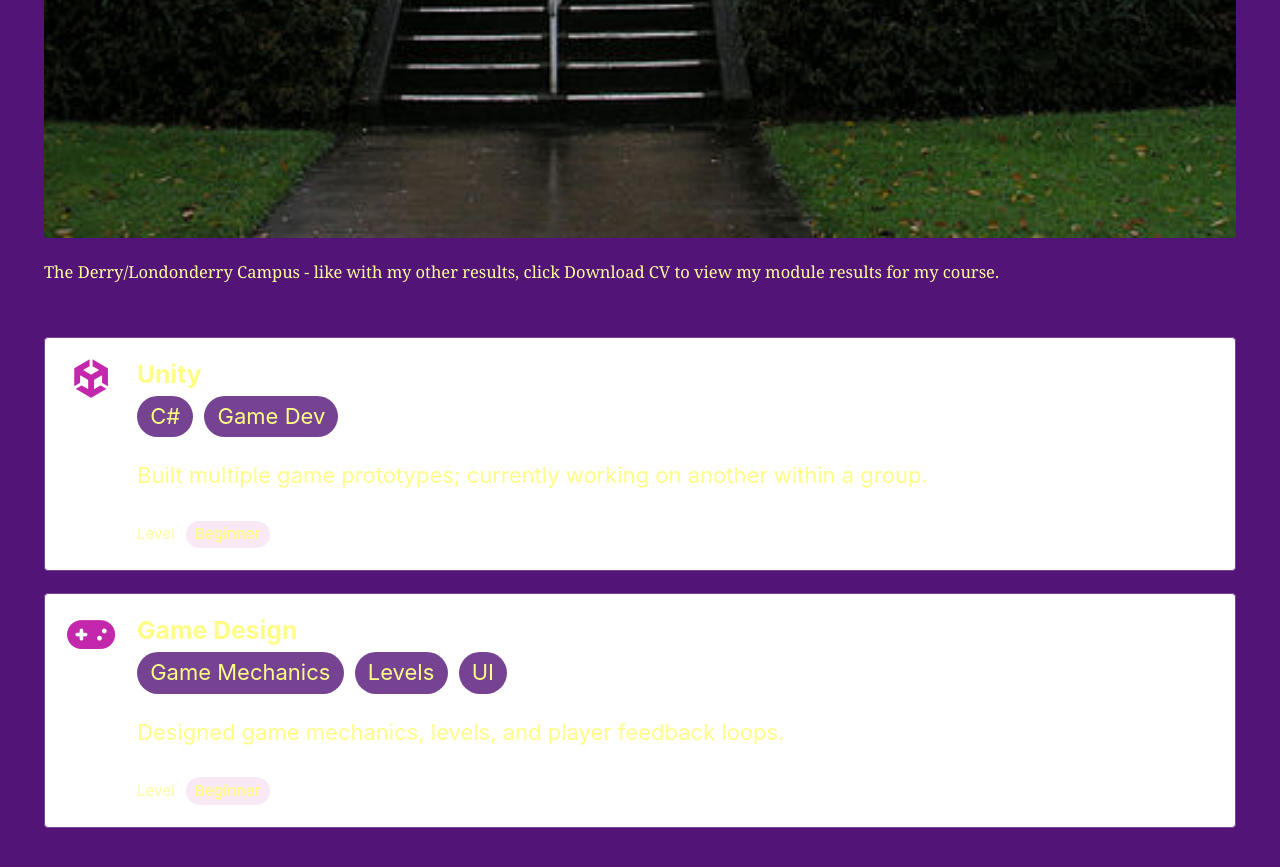
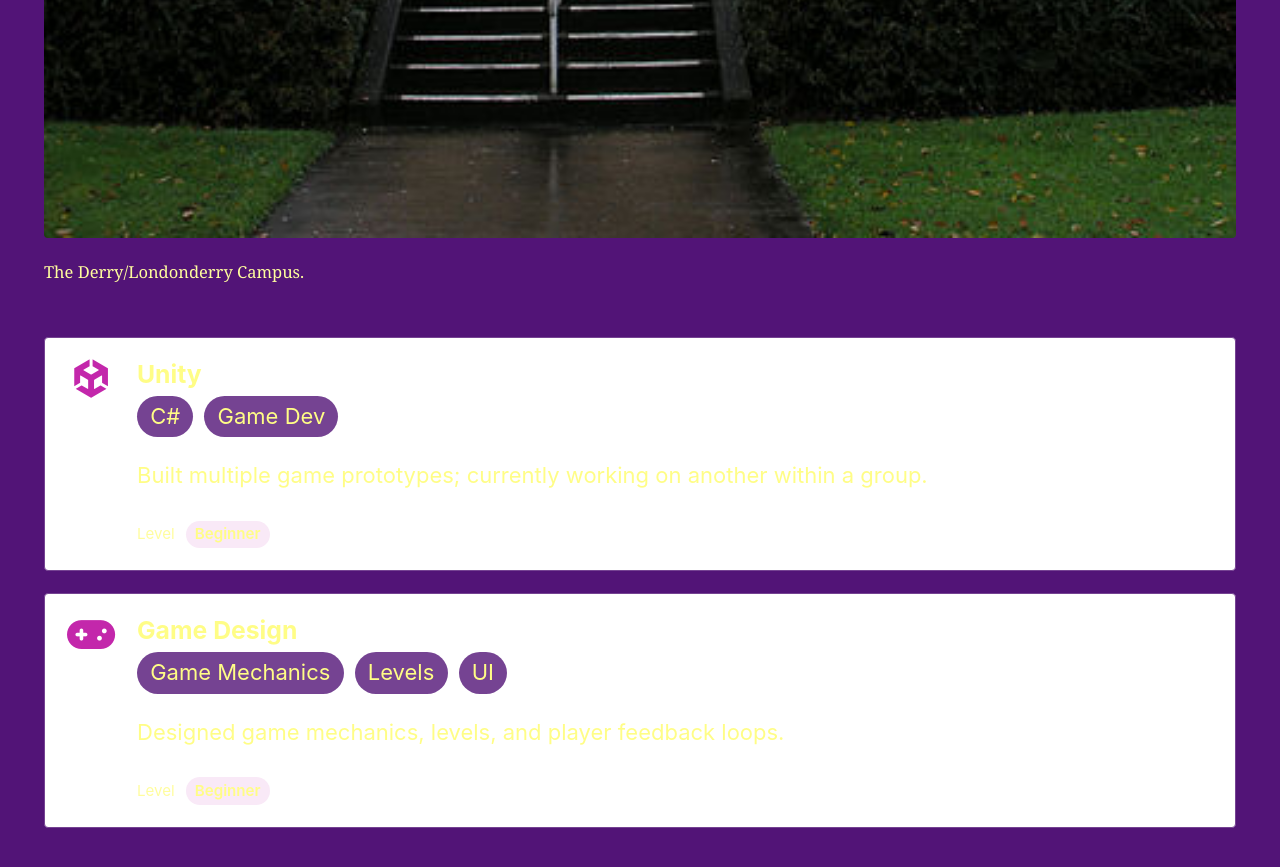
Before and after one commit to Ickle1790/Ickle1790.github.io, a Jekyll site: the page built from _pages/about-me.md, in a window 1280 px wide and 900 px high, scrolled down 2858 px. Shown: the top 867 px of the window. Built offline with Jekyll 4.4.1, drawn with Linux system fonts in a browser that asks for light colours.

Commit message:
Modify Magee Campus image caption
Updated the caption for the Magee Campus image in the about me page.

```diff
--- a/_pages/about-me.md
+++ b/_pages/about-me.md
@@ -33,6 +33,6 @@ I went to secondary school at St. Brigid's College in Carnhill, Derry, where I t
 
 Currently, I am situated in both Derry and Dungiven, and I am enrolled in an Undergraduate course at the Derry/Londonderry campus for the Ulster Universtiy, taking the Games Design and Development BSc (Hons) course. I am in my first year of the course, and have already completed my CRE132, CRE133 and CRE134 modules with CRE135 and CRE136 currently ongoing.
 
-{% include figure image_path="/assets/images/magee.jpg" alt="The Magee Campus for the Ulster University" caption="The Derry/Londonderry Campus - like with my other results, click Download CV to view my module results for my course." %}
+{% include figure image_path="/assets/images/magee.jpg" alt="The Magee Campus for the Ulster University" caption="The Derry/Londonderry Campus." %}
 
 {% include skills skills=page.skills %}
```
